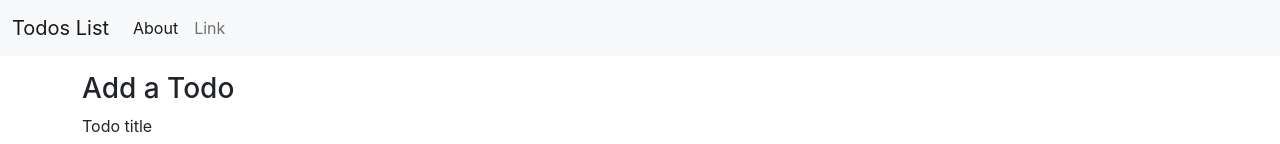
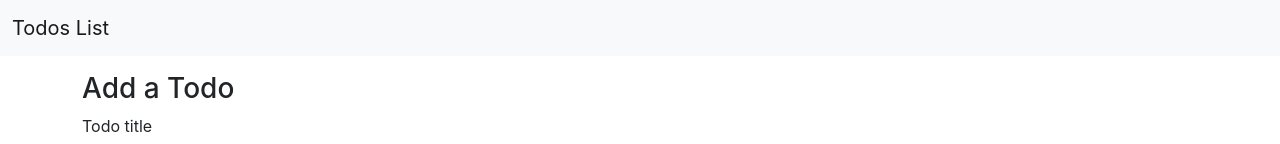
Before and after one commit to Kanavpuri743/React_project, a React (Create React App) app: page / in a window 1280 px wide. Shown: the top 144 px of the page. Built offline with nearby package versions, Linux system fonts and the light colour scheme.

Commit message:
Update header.js

```diff
--- a/src/header.js
+++ b/src/header.js
@@ -11,10 +11,10 @@
         <div className="collapse navbar-collapse" id="navbarSupportedContent">
           <ul className="navbar-nav me-auto mb-2 mb-lg-0">
             <li className="nav-item">
-              <a className="nav-link active" aria-current="page" href="#">About</a>
+              <a className="nav-link active" aria-current="page" href="#"></a>
             </li>
             <li className="nav-item">
-              <a className="nav-link" href="#">Link</a>
+              <a className="nav-link" href="#"></a>
             </li>
 
 
```
